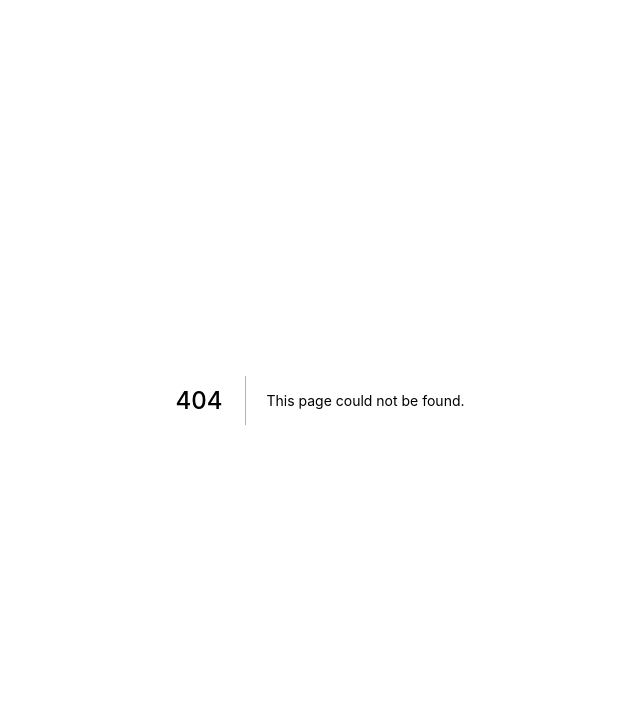
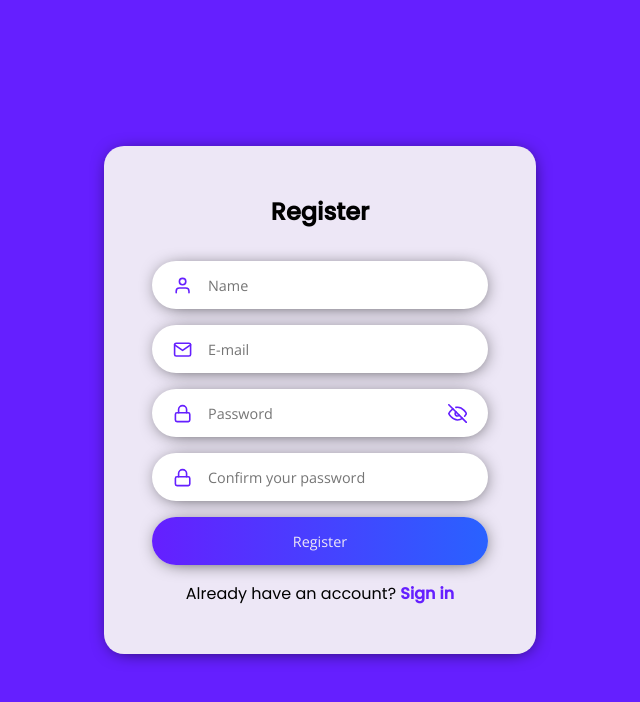
Before and after one commit to brenomacedo/hello-friend, a Next.js app: page /register in a window 1280 px wide. Before the commit this address had no page. Shown: the top 702 px of the page, without its empty margins (320-960 px from the left). Built offline with nearby package versions, Linux system fonts and the light colour scheme.

Commit message:
Register screen and adding placeholder to input component

```diff
--- a/src/components/Input.tsx
+++ b/src/components/Input.tsx
@@ -4,13 +4,14 @@ import { IconType } from 'react-icons'
 
 interface InputProps {
     Icon: IconType
+    placeholder: string
 }
 
-export const Input = React.forwardRef<HTMLInputElement, InputProps>(({ Icon }, ref) => {
+export const Input = React.forwardRef<HTMLInputElement, InputProps>(({ Icon, placeholder }, ref) => {
     return (
         <div className={styles.inputContainer}>
             <Icon className={styles.labelIcon} />
-            <input ref={ref} type="text" placeholder="E-mail" />
+            <input ref={ref} type="text" placeholder={placeholder} />
         </div>
     )
 })
--- a/src/components/PasswordInput.tsx
+++ b/src/components/PasswordInput.tsx
@@ -6,10 +6,11 @@ import styles from '../styles/input.module.scss'
 interface PasswordInputProps {
     Icon: IconType
     toggleEye?: boolean
+    placeholder: string
 }
 
 export const PasswordInput =
-    React.forwardRef<HTMLInputElement, PasswordInputProps>(({ Icon, toggleEye = true }, ref) => {
+    React.forwardRef<HTMLInputElement, PasswordInputProps>(({ Icon, toggleEye = true, placeholder }, ref) => {
 
     const [viewPassword, setViewPassword] = useState(false)
 
@@ -27,7 +28,7 @@ export const PasswordInput =
                     <FiEyeOff className={styles.eye} onClick={toggleViewPassword} />
                 )
             )}
-            <input ref={ref} type={viewPassword ? 'text' : 'password'} placeholder="Password" />
+            <input ref={ref} type={viewPassword ? 'text' : 'password'} placeholder={placeholder} />
         </div>
     )
 })
--- a/src/pages/login.tsx
+++ b/src/pages/login.tsx
@@ -30,8 +30,9 @@ export default function Login() {
                     <h1>Hello!</h1>
                     <p>Sign in to your account!</p>
                     <form>
-                        <Input Icon={FiMail} ref={nameRef} />
-                        <PasswordInput Icon={FiLock} ref={passwordRef} toggleEye={false} />
+                        <Input placeholder="E-mail" Icon={FiMail} ref={nameRef} />
+                        <PasswordInput placeholder="Password"
+                            Icon={FiLock} ref={passwordRef} toggleEye={false} />
                         <div className={styles.options}>
                             <div className={styles.remember}>
                                 <div onClick={toggleRemember}
--- /dev/null
+++ b/src/pages/register.tsx
@@ -0,0 +1,23 @@
+import { FiLock, FiMail, FiUser } from 'react-icons/fi'
+import Button from '../components/Button'
+import { Input } from '../components/Input'
+import { PasswordInput } from '../components/PasswordInput'
+import styles from '../styles/register.module.scss'
+
+export default function Register() {
+    return (
+        <div className={styles.container}>
+            <form className={styles.form}>
+                <h2>Register</h2>
+                <Input placeholder="Name" Icon={FiUser} />
+                <Input placeholder="E-mail" Icon={FiMail} />
+                <PasswordInput placeholder="Password" Icon={FiLock} />
+                <PasswordInput placeholder="Confirm your password" toggleEye={false} Icon={FiLock} />
+                <Button>
+                    Register
+                </Button>
+                <p>Already have an account? <strong>Sign in</strong></p>
+            </form>
+        </div>
+    )
+}
--- /dev/null
+++ b/src/styles/register.module.scss
@@ -0,0 +1,47 @@
+.container {
+    min-height: 100vh;
+    background-color: var(--purple);
+
+    display: flex;
+    justify-content: center;
+    align-items: center;
+
+    padding: 20px 0;
+
+    .form {
+
+        border-radius: 20px;
+
+        display: flex;
+        flex-direction: column;
+        justify-content: center;
+        align-items: center;
+
+        h2 {
+            margin-bottom: 1rem;
+        }
+
+        padding: 3rem;
+
+        background-color: var(--lighter-purple);
+        font-family: var(--poppins);
+
+        -webkit-box-shadow: 1px 2px 19px -7px #000000;
+        box-shadow: 1px 2px 19px -7px #000000;
+
+        p {
+            margin-top: 1rem;
+
+            strong {
+                color: var(--purple);
+                cursor: pointer;
+            }
+        }
+    }
+}
+
+@media (max-width: 420px) {
+    .form {
+        padding: 1rem !important;
+    }
+}
```
